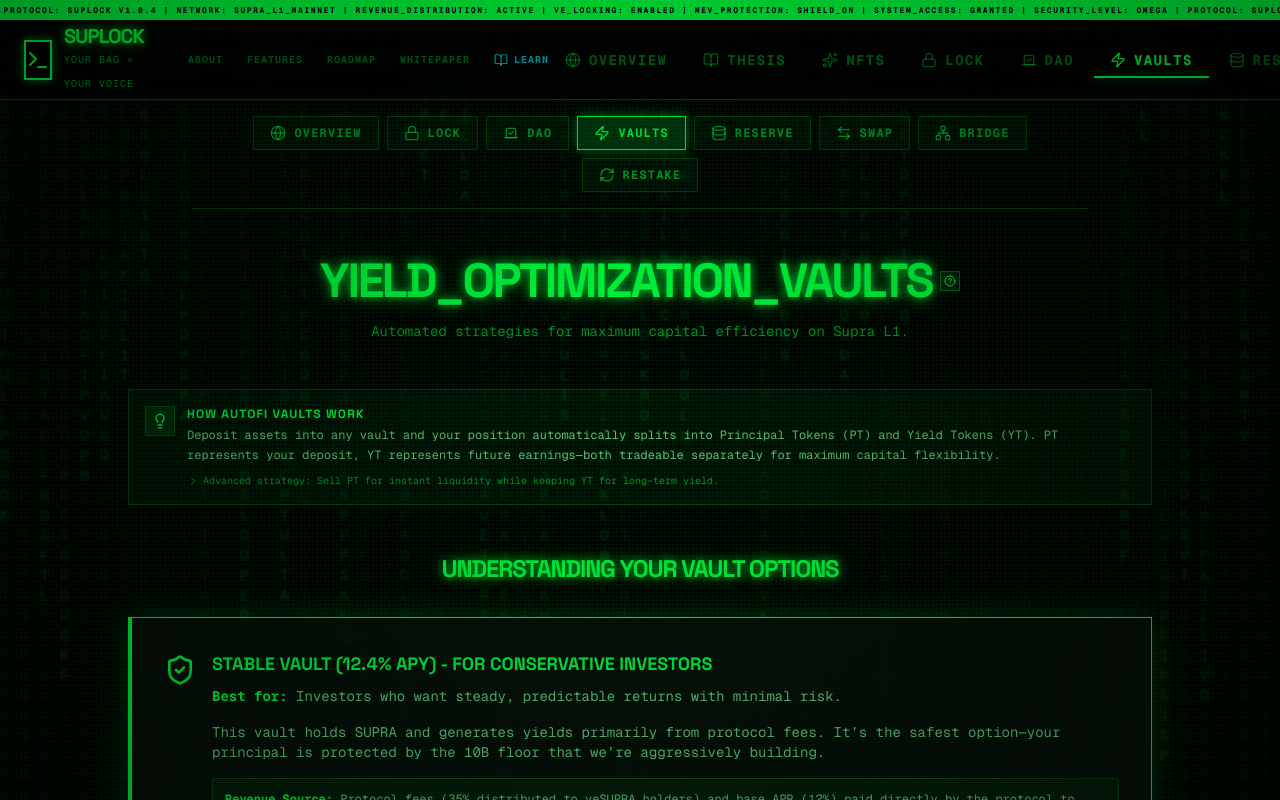
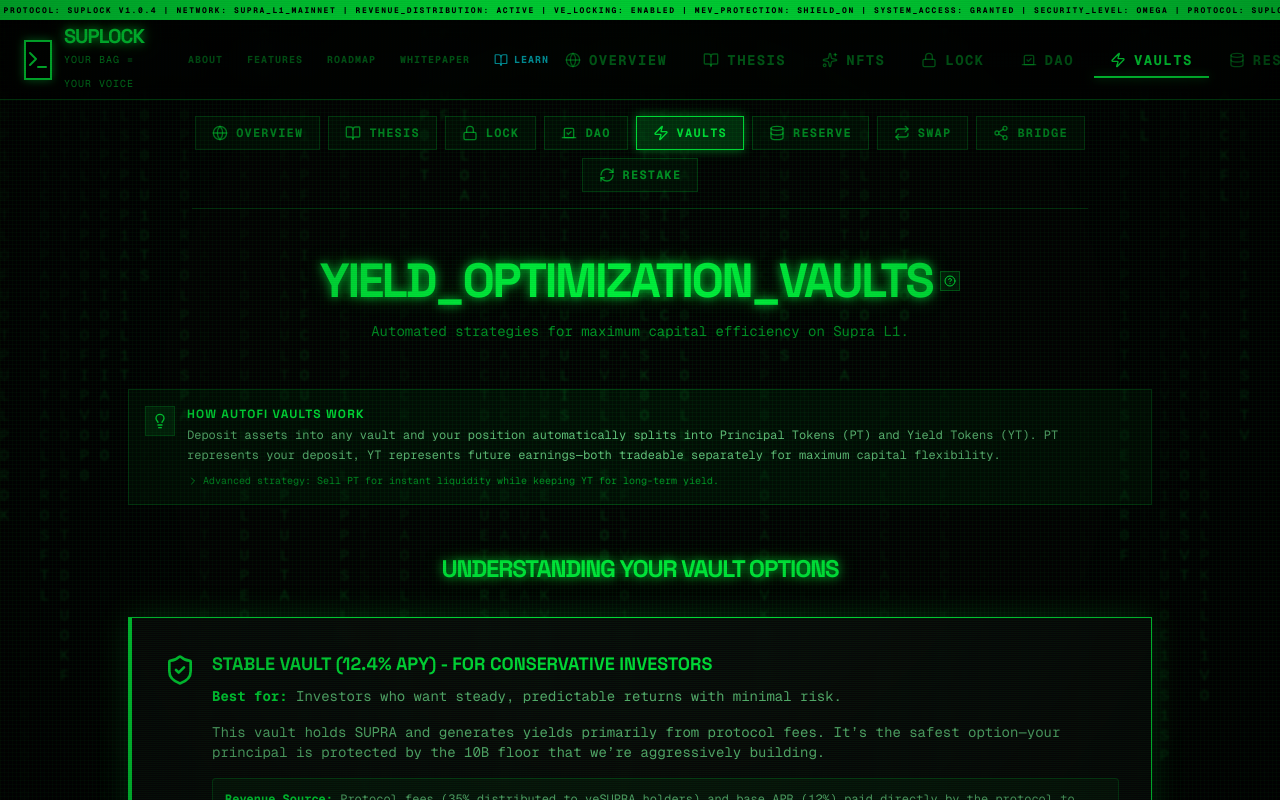
Before and after one commit to newton411/suplock-protocols, a React (Vite) app: page /vaults in a window 1280 px wide. Shown: the top 800 px of the page. Built offline with nearby package versions, Linux system fonts and the light colour scheme.

Commit message:
chore: add thesis link to all page navbars and standardize icons

```diff
--- a/src/pages/Bridge.tsx
+++ b/src/pages/Bridge.tsx
@@ -1,6 +1,6 @@
 import React, { useState } from 'react';
 import { motion } from 'framer-motion';
-import { Share2, ArrowRight, Info, Globe, Lock, Vote, Zap, Database, Repeat, ArrowLeftRight, Network, RefreshCw } from 'lucide-react';
+import { Share2, ArrowRight, Info, Globe, Lock, Vote, Zap, Database, Repeat, BookOpen, RefreshCw } from 'lucide-react';
 import { NavLink } from 'react-router-dom';
 
 const Bridge = () => {
@@ -8,12 +8,13 @@
 
   const navItems = [
     { id: 'overview', label: 'Overview', icon: Globe, path: '/' },
+    { id: 'thesis', label: 'Thesis', icon: BookOpen, path: '/thesis' },
     { id: 'lock', label: 'Lock', icon: Lock, path: '/locking' },
     { id: 'governance', label: 'DAO', icon: Vote, path: '/governance' },
     { id: 'vaults', label: 'Vaults', icon: Zap, path: '/vaults' },
     { id: 'reserve', label: 'Reserve', icon: Database, path: '/reserve' },
-    { id: 'swap', label: 'Swap', icon: ArrowLeftRight, path: '/swap' },
-    { id: 'bridge', label: 'Bridge', icon: Network, path: '/bridge' },
+    { id: 'swap', label: 'Swap', icon: Repeat, path: '/swap' },
+    { id: 'bridge', label: 'Bridge', icon: Share2, path: '/bridge' },
     { id: 'restake', label: 'Restake', icon: RefreshCw, path: '/restake' },
   ];
 
--- a/src/pages/Governance.tsx
+++ b/src/pages/Governance.tsx
@@ -1,6 +1,6 @@
 import React from 'react';
 import { motion } from 'framer-motion';
-import { Vote, FileText, Users, TrendingUp, Globe, Lock, Zap, Database, ArrowLeftRight, Network, RefreshCw } from 'lucide-react';
+import { Vote, FileText, Users, TrendingUp, Globe, Lock, Zap, Database, Repeat, Share2, RefreshCw, BookOpen } from 'lucide-react';
 import { NavLink } from 'react-router-dom';
 import { InfoPopover, protocolInfo } from '../components/ui/info-popover';
 import { InfoBanner } from '../components/InfoBanner';
@@ -14,12 +14,13 @@
 
   const navItems = [
     { id: 'overview', label: 'Overview', icon: Globe, path: '/' },
+    { id: 'thesis', label: 'Thesis', icon: BookOpen, path: '/thesis' },
     { id: 'lock', label: 'Lock', icon: Lock, path: '/locking' },
     { id: 'governance', label: 'DAO', icon: Vote, path: '/governance' },
     { id: 'vaults', label: 'Vaults', icon: Zap, path: '/vaults' },
     { id: 'reserve', label: 'Reserve', icon: Database, path: '/reserve' },
-    { id: 'swap', label: 'Swap', icon: ArrowLeftRight, path: '/swap' },
-    { id: 'bridge', label: 'Bridge', icon: Network, path: '/bridge' },
+    { id: 'swap', label: 'Swap', icon: Repeat, path: '/swap' },
+    { id: 'bridge', label: 'Bridge', icon: Share2, path: '/bridge' },
     { id: 'restake', label: 'Restake', icon: RefreshCw, path: '/restake' },
   ];
 
--- a/src/pages/Locking.tsx
+++ b/src/pages/Locking.tsx
@@ -1,6 +1,6 @@
 import React, { useState } from 'react';
 import { motion } from 'framer-motion';
-import { LockKeyhole, Activity, Globe, Lock, Vote, Zap, Database, ArrowLeftRight, Network, RefreshCw } from 'lucide-react';
+import { LockKeyhole, Activity, Globe, Lock, Vote, Zap, Database, Repeat, Share2, RefreshCw, BookOpen } from 'lucide-react';
 import { NavLink } from 'react-router-dom';
 import { InfoPopover, protocolInfo } from '../components/ui/info-popover';
 import { InfoBanner } from '../components/InfoBanner';
@@ -21,12 +21,13 @@
 
   const navItems = [
     { id: 'overview', label: 'Overview', icon: Globe, path: '/' },
+    { id: 'thesis', label: 'Thesis', icon: BookOpen, path: '/thesis' },
     { id: 'lock', label: 'Lock', icon: Lock, path: '/locking' },
     { id: 'governance', label: 'DAO', icon: Vote, path: '/governance' },
     { id: 'vaults', label: 'Vaults', icon: Zap, path: '/vaults' },
     { id: 'reserve', label: 'Reserve', icon: Database, path: '/reserve' },
-    { id: 'swap', label: 'Swap', icon: ArrowLeftRight, path: '/swap' },
-    { id: 'bridge', label: 'Bridge', icon: Network, path: '/bridge' },
+    { id: 'swap', label: 'Swap', icon: Repeat, path: '/swap' },
+    { id: 'bridge', label: 'Bridge', icon: Share2, path: '/bridge' },
     { id: 'restake', label: 'Restake', icon: RefreshCw, path: '/restake' },
   ];
 
--- a/src/pages/Nfts.tsx
+++ b/src/pages/Nfts.tsx
@@ -17,6 +17,9 @@
   Database,
   Eye,
   Activity,
+  Repeat,
+  Share2,
+  BookOpen,
 } from 'lucide-react';
 import { NavLink } from 'react-router-dom';
 import { Button } from '../components/ui/button';
@@ -166,13 +169,14 @@
 
   const navItems = [
     { id: 'overview', label: 'Overview', icon: Globe, path: '/' },
+    { id: 'thesis', label: 'Thesis', icon: BookOpen, path: '/thesis' },
     { id: 'nfts', label: 'NFTs', icon: Sparkles, path: '/nfts' },
     { id: 'lock', label: 'Lock', icon: Lock, path: '/locking' },
     { id: 'governance', label: 'DAO', icon: Vote, path: '/governance' },
     { id: 'vaults', label: 'Vaults', icon: Zap, path: '/vaults' },
     { id: 'reserve', label: 'Reserve', icon: Database, path: '/reserve' },
-    { id: 'swap', label: 'Swap', icon: ArrowLeftRight, path: '/swap' },
-    { id: 'bridge', label: 'Bridge', icon: Network, path: '/bridge' },
+    { id: 'swap', label: 'Swap', icon: Repeat, path: '/swap' },
+    { id: 'bridge', label: 'Bridge', icon: Share2, path: '/bridge' },
     { id: 'restake', label: 'Restake', icon: RefreshCw, path: '/restake' },
   ];
 
--- a/src/pages/Reserve.tsx
+++ b/src/pages/Reserve.tsx
@@ -1,18 +1,19 @@
 import React from 'react';
 import { motion } from 'framer-motion';
-import { Database, Coins, ArrowDownToLine, RefreshCw, Globe, Lock, Vote, Zap, TrendingDown, Flame, Gift, ArrowLeftRight, Network } from 'lucide-react';
+import { Database, Coins, ArrowDownToLine, RefreshCw, Globe, Lock, Vote, Zap, TrendingDown, Flame, Gift, Repeat, Share2, BookOpen } from 'lucide-react';
 import { NavLink } from 'react-router-dom';
 import { InfoBanner } from '../components/InfoBanner';
 
 const Reserve = () => {
   const navItems = [
     { id: 'overview', label: 'Overview', icon: Globe, path: '/' },
+    { id: 'thesis', label: 'Thesis', icon: BookOpen, path: '/thesis' },
     { id: 'lock', label: 'Lock', icon: Lock, path: '/locking' },
     { id: 'governance', label: 'DAO', icon: Vote, path: '/governance' },
     { id: 'vaults', label: 'Vaults', icon: Zap, path: '/vaults' },
     { id: 'reserve', label: 'Reserve', icon: Database, path: '/reserve' },
-    { id: 'swap', label: 'Swap', icon: ArrowLeftRight, path: '/swap' },
-    { id: 'bridge', label: 'Bridge', icon: Network, path: '/bridge' },
+    { id: 'swap', label: 'Swap', icon: Repeat, path: '/swap' },
+    { id: 'bridge', label: 'Bridge', icon: Share2, path: '/bridge' },
     { id: 'restake', label: 'Restake', icon: RefreshCw, path: '/restake' },
   ];
 
--- a/src/pages/Restake.tsx
+++ b/src/pages/Restake.tsx
@@ -1,17 +1,18 @@
 import React from 'react';
 import { motion } from 'framer-motion';
-import { Globe, Lock, Vote, Zap, Database, RefreshCw, ArrowDownRight, ArrowLeftRight, Network } from 'lucide-react';
+import { Globe, Lock, Vote, Zap, Database, RefreshCw, ArrowDownRight, Repeat, Share2, BookOpen } from 'lucide-react';
 import { NavLink } from 'react-router-dom';
 
 const Restake = () => {
   const navItems = [
     { id: 'overview', label: 'Overview', icon: Globe, path: '/' },
+    { id: 'thesis', label: 'Thesis', icon: BookOpen, path: '/thesis' },
     { id: 'lock', label: 'Lock', icon: Lock, path: '/locking' },
     { id: 'governance', label: 'DAO', icon: Vote, path: '/governance' },
     { id: 'vaults', label: 'Vaults', icon: Zap, path: '/vaults' },
     { id: 'reserve', label: 'Reserve', icon: Database, path: '/reserve' },
-    { id: 'swap', label: 'Swap', icon: ArrowLeftRight, path: '/swap' },
-    { id: 'bridge', label: 'Bridge', icon: Network, path: '/bridge' },
+    { id: 'swap', label: 'Swap', icon: Repeat, path: '/swap' },
+    { id: 'bridge', label: 'Bridge', icon: Share2, path: '/bridge' },
     { id: 'restake', label: 'Restake', icon: RefreshCw, path: '/restake' },
   ];
 
--- a/src/pages/Swap.tsx
+++ b/src/pages/Swap.tsx
@@ -11,6 +11,7 @@
   Database,
   Repeat,
   Share2,
+  BookOpen,
 } from 'lucide-react';
 import { NavLink } from 'react-router-dom';
 // imports kept for potential future use
@@ -22,6 +23,7 @@
 
   const navItems = [
     { id: 'overview', label: 'Overview', icon: Globe, path: '/' },
+    { id: 'thesis', label: 'Thesis', icon: BookOpen, path: '/thesis' },
     { id: 'lock', label: 'Lock', icon: Lock, path: '/locking' },
     { id: 'governance', label: 'DAO', icon: Vote, path: '/governance' },
     { id: 'vaults', label: 'Vaults', icon: Zap, path: '/vaults' },
--- a/src/pages/SwapBridge.tsx
+++ b/src/pages/SwapBridge.tsx
@@ -31,6 +31,7 @@
 
   const navItems = [
     { id: 'overview', label: 'Overview', icon: Globe, path: '/' },
+    { id: 'thesis', label: 'Thesis', icon: BookOpen, path: '/thesis' },
     { id: 'lock', label: 'Lock', icon: Lock, path: '/locking' },
     { id: 'governance', label: 'DAO', icon: Vote, path: '/governance' },
     { id: 'vaults', label: 'Vaults', icon: Zap, path: '/vaults' },
--- a/src/pages/Vaults.tsx
+++ b/src/pages/Vaults.tsx
@@ -11,9 +11,10 @@
   Database,
   TrendingUp,
   EyeOff,
-  ArrowLeftRight,
-  Network,
+  Repeat,
+  Share2,
   RefreshCw,
+  BookOpen,
 } from 'lucide-react';
 import { NavLink } from 'react-router-dom';
 import { InfoPopover, protocolInfo } from '../components/ui/info-popover';
@@ -36,12 +37,13 @@
 
   const navItems = [
     { id: 'overview', label: 'Overview', icon: Globe, path: '/' },
+    { id: 'thesis', label: 'Thesis', icon: BookOpen, path: '/thesis' },
     { id: 'lock', label: 'Lock', icon: Lock, path: '/locking' },
     { id: 'governance', label: 'DAO', icon: Vote, path: '/governance' },
     { id: 'vaults', label: 'Vaults', icon: Zap, path: '/vaults' },
     { id: 'reserve', label: 'Reserve', icon: Database, path: '/reserve' },
-    { id: 'swap', label: 'Swap', icon: ArrowLeftRight, path: '/swap' },
-    { id: 'bridge', label: 'Bridge', icon: Network, path: '/bridge' },
+    { id: 'swap', label: 'Swap', icon: Repeat, path: '/swap' },
+    { id: 'bridge', label: 'Bridge', icon: Share2, path: '/bridge' },
     { id: 'restake', label: 'Restake', icon: RefreshCw, path: '/restake' },
   ];
 
```
